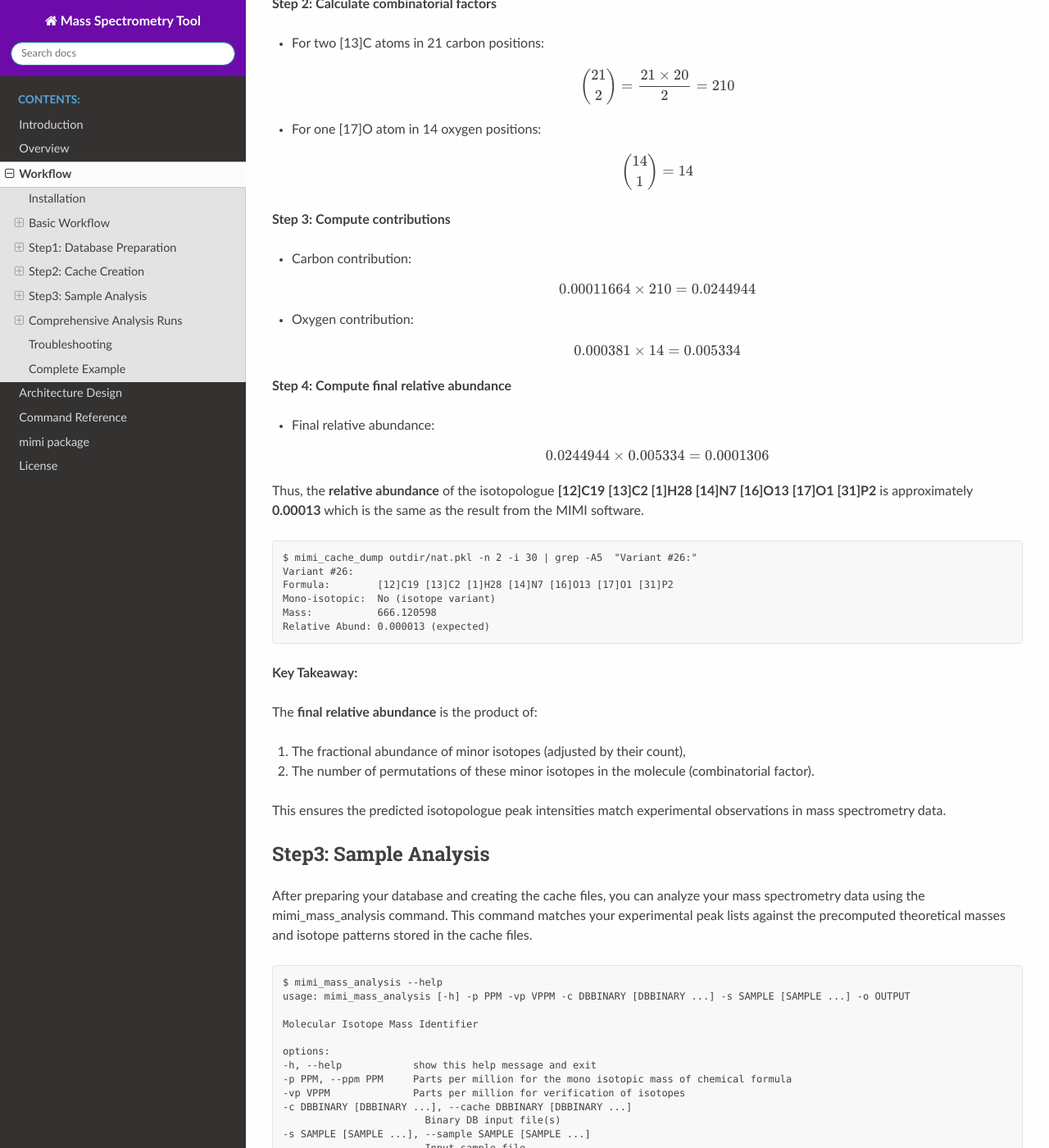
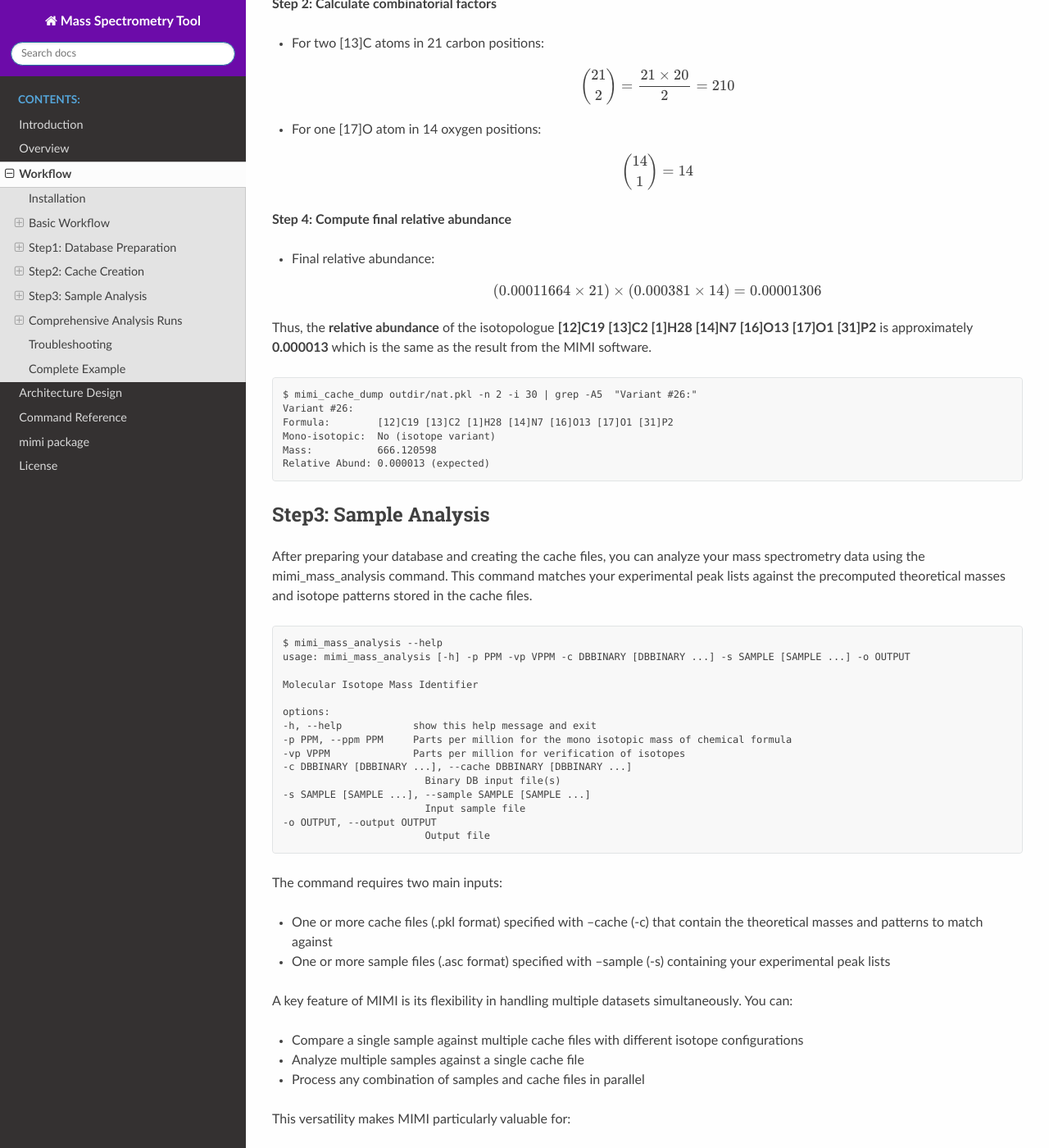
Before and after one commit to NYUAD-Core-Bioinformatics/MIMI, a Sphinx documentation site: the page built from docs/source/workflow.rst, in a window 1280 px wide and 1400 px high, scrolled down 10904 px. Shown: the whole window at 82% size. Built offline with Sphinx 7.4.7 and the Read the Docs theme 3.1.0, drawn with Linux system fonts in a browser that asks for light colours; some of the changed text lies outside the part shown.

Commit message:
Updated docs

```diff
--- a/docs/source/workflow.rst
+++ b/docs/source/workflow.rst
@@ -560,7 +560,7 @@ Let's work through a detailed example calculation for the following molecular is
 
   .. math::
 
-     \left(\frac{0.0107}{0.9893}\right)^2 = (0.0108)^2 = 0.00011664
+     \left(\frac{0.0107}{0.9893}\right)^2 * 21 = (0.0108)^2 * 21 = 0.00011664
 
 - For 17O:
 
@@ -582,19 +582,7 @@ Let's work through a detailed example calculation for the following molecular is
 
      \binom{14}{1} = 14
 
-**Step 3: Compute contributions**
 
-- Carbon contribution:
-
-  .. math::
-
-     0.00011664 \times 210 = 0.0244944
-
-- Oxygen contribution:
-
-  .. math::
-
-     0.000381 \times 14 = 0.005334
 
 **Step 4: Compute final relative abundance**
 
@@ -602,9 +590,9 @@ Let's work through a detailed example calculation for the following molecular is
 
   .. math::
 
-     0.0244944 \times 0.005334 = 0.0001306
+     (0.00011664 \times 21) \times  (0.000381 \times 14) = 0.00001306
 
-Thus, the **relative abundance** of the isotopologue **[12]C19 [13]C2 [1]H28 [14]N7 [16]O13 [17]O1 [31]P2** is approximately **0.00013** which is the same as the result from the MIMI software.
+Thus, the **relative abundance** of the isotopologue **[12]C19 [13]C2 [1]H28 [14]N7 [16]O13 [17]O1 [31]P2** is approximately **0.000013** which is the same as the result from the MIMI software.
 
 .. code-block:: text
 
@@ -616,15 +604,6 @@ Thus, the **relative abundance** of the isotopologue **[12]C19 [13]C2 [1]H28 [14
     Relative Abund: 0.000013 (expected)
 
 
-
-**Key Takeaway:**
-
-The **final relative abundance** is the product of:
-
-1. The fractional abundance of minor isotopes (adjusted by their count),
-2. The number of permutations of these minor isotopes in the molecule (combinatorial factor).
-
-This ensures the predicted isotopologue peak intensities match experimental observations in mass spectrometry data.
 
 
 
```
